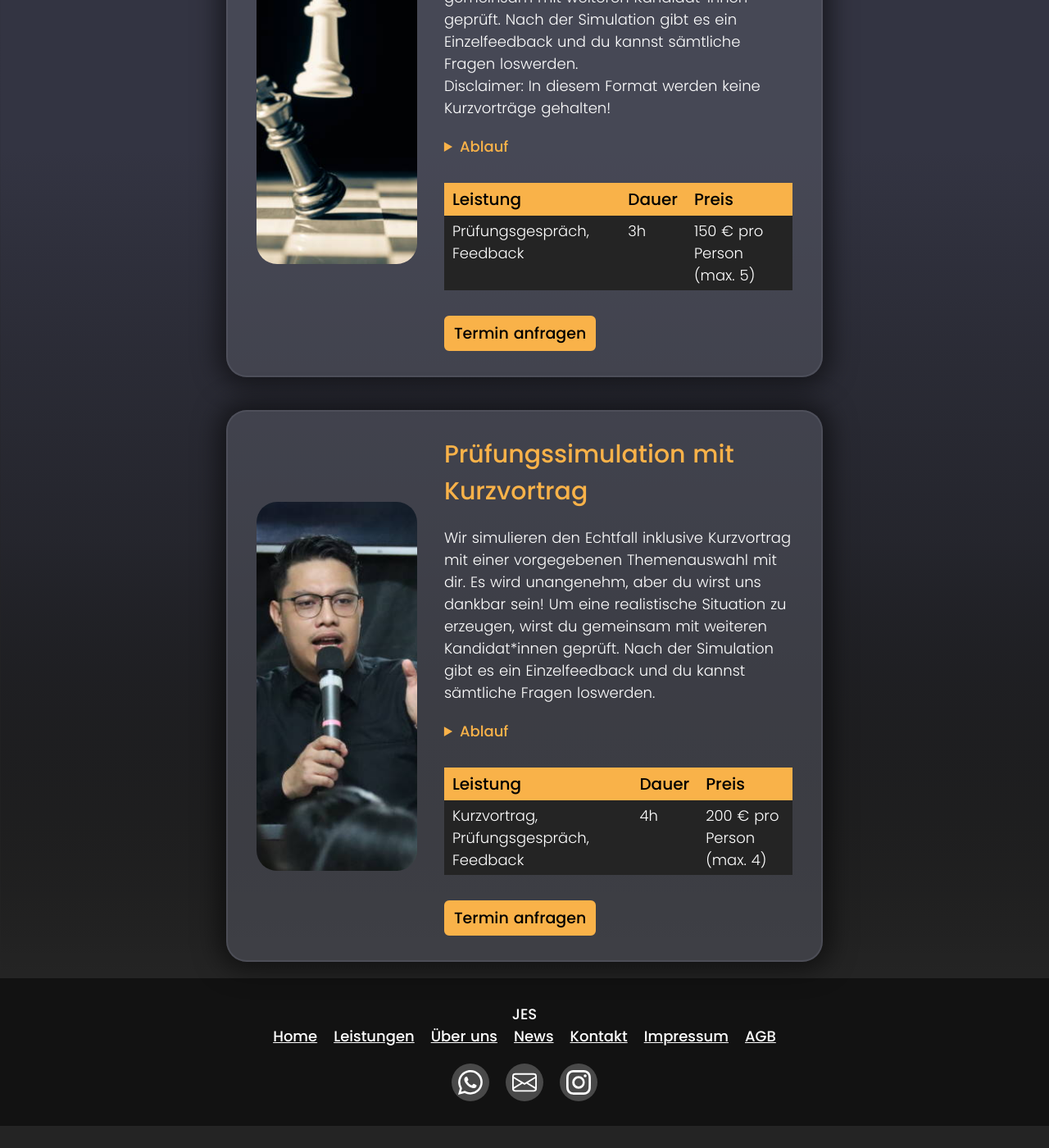
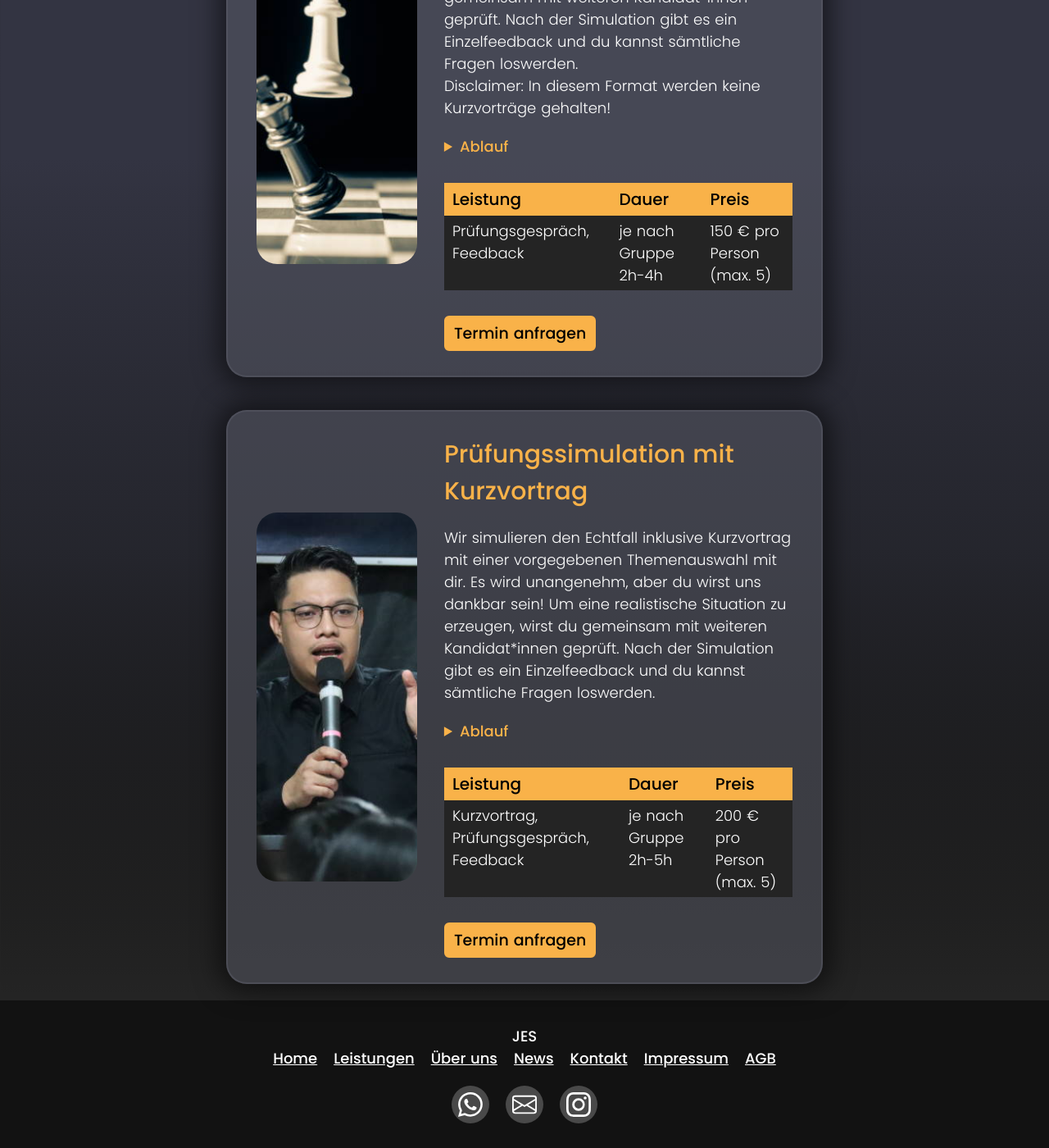
Before and after one commit to Hangman/jespage, a Jekyll site: the page built from leistung.html, in a window 1280 px wide and 1400 px high, scrolled down 3009 px. Shown: the whole window at 82% size. Built offline with Jekyll 4.4.1, drawn with Linux system fonts in a browser that asks for light colours; before the commit the page ends 4382 px from its top, so only the background shows below that; some of the changed lines change nothing that is shown.

Commit message:
Update leistung.html
Signed-off-by: Matthias <webmaster@pottgames.de>

```diff
--- a/leistung.html
+++ b/leistung.html
@@ -39,7 +39,7 @@
               <p class="in-block-right-text">
                 Nimm Kontakt zu uns auf und vereinbare einen Termin zum Online-Coaching. Schildere uns hierbei gerne schon dein Problem oder deine konkreten
                 Fragen. Unser Team meldet sich innerhalb von 24 Stunden mit Terminvorschlägen bei dir. Um für dich den besten Support zu gewährleisten, fragen
-                wir ggf. noch Unterlagen zu deinem Problemfall an.
+                wir ggf. noch Unterlagen zu deinem Problemfall an. Wenn du dich mit mehreren Personen anmeldest, verringert sich der Preis pro Person.
               </p>
             </details>
             <hr class="invisible-hr" />
@@ -56,7 +56,7 @@
                 <tr>
                   <td>Problemlösung, Input</td>
                   <td>1h</td>
-                  <td>50 &euro;</td>
+                  <td>70 &euro;</td>
                 </tr>
               </tbody>
             </table>
@@ -105,7 +105,7 @@
               <summary>Ablauf</summary>
               <p class="in-block-right-text">
                 Nimm Kontakt zu uns auf und vereinbare einen Termin für ein Coaching - gerne auch mit mehreren Personen. Unser Team meldet sich innerhalb von 24
-                Stunden mit Terminvorschlägen bei dir.
+                Stunden mit Terminvorschlägen bei dir. Wenn du dich mit mehreren Personen anmeldest, verringert sich der Preis pro Person.
               </p>
             </details>
             <hr class="invisible-hr" />
@@ -157,9 +157,9 @@
               <p class="in-block-right-text">
                 Nimm Kontakt zu uns auf und vereinbare einen Termin für eine Simulation - gerne auch mit mehreren Personen. Unser Team meldet sich innerhalb von
                 24 Stunden mit Terminvorschlägen bei dir. Wenn ihr die maximale Teilnehmerzahl für einen Termin anmeldet, erhaltet ihr einen Gruppenrabatt von
-                20 %.<br /><br />Hinweis: Wenn du als Einzelperson buchst, werden wir dich möglichst mit weiteren Einzelpersonen zusammen prüfen, um eine
-                realistische Prüfungssituation zu erzeugen. Falls du das nicht möchtest, teil es uns bitte mit und wir kümmern uns um einen Einzeltermin mit
-                individueller Preisvereinbarung.
+                20 %. Die Dauer der Simulation ist abhängig von der Gruppengröße.<br /><br />Hinweis: Wenn du als Einzelperson buchst, werden wir dich möglichst
+                mit weiteren Einzelpersonen zusammen prüfen, um eine realistische Prüfungssituation zu erzeugen. Falls du das nicht möchtest, teil es uns bitte
+                mit und wir bemühen uns um einen Einzeltermin.
               </p>
             </details>
             <hr class="invisible-hr" />
@@ -175,7 +175,7 @@
               <tbody>
                 <tr>
                   <td>Prüfungsgespräch, Feedback</td>
-                  <td>3h</td>
+                  <td>je nach Gruppe 2h-4h</td>
                   <td>150 &euro; pro Person (max. 5)</td>
                 </tr>
               </tbody>
@@ -205,8 +205,7 @@
                 Nimm Kontakt zu uns auf und vereinbare einen Termin für eine Simulation - gerne auch mit mehreren Personen. Unser Team meldet sich innerhalb von
                 24 Stunden mit Terminvorschlägen bei dir. Wenn ihr die maximale Teilnehmerzahl für einen Termin anmeldet, erhaltet ihr einen Gruppenrabatt von
                 20 %.<br /><br />Hinweis: Wenn du als Einzelperson buchst, werden wir dich möglichst mit weiteren Einzelpersonen zusammen prüfen, um eine
-                realistische Prüfungssituation zu erzeugen. Falls du das nicht möchtest, teil es uns bitte mit und wir kümmern uns um einen Einzeltermin mit
-                individueller Preisvereinbarung.
+                realistische Prüfungssituation zu erzeugen. Falls du das nicht möchtest, teil es uns bitte mit und wir kümmern uns um einen Einzeltermin.
               </p>
             </details>
             <hr class="invisible-hr" />
@@ -222,8 +221,8 @@
               <tbody>
                 <tr>
                   <td>Kurzvortrag, Prüfungsgespräch, Feedback</td>
-                  <td>4h</td>
-                  <td>200 &euro; pro Person (max. 4)</td>
+                  <td>je nach Gruppe 2h-5h</td>
+                  <td>200 &euro; pro Person (max. 5)</td>
                 </tr>
               </tbody>
             </table>
```
